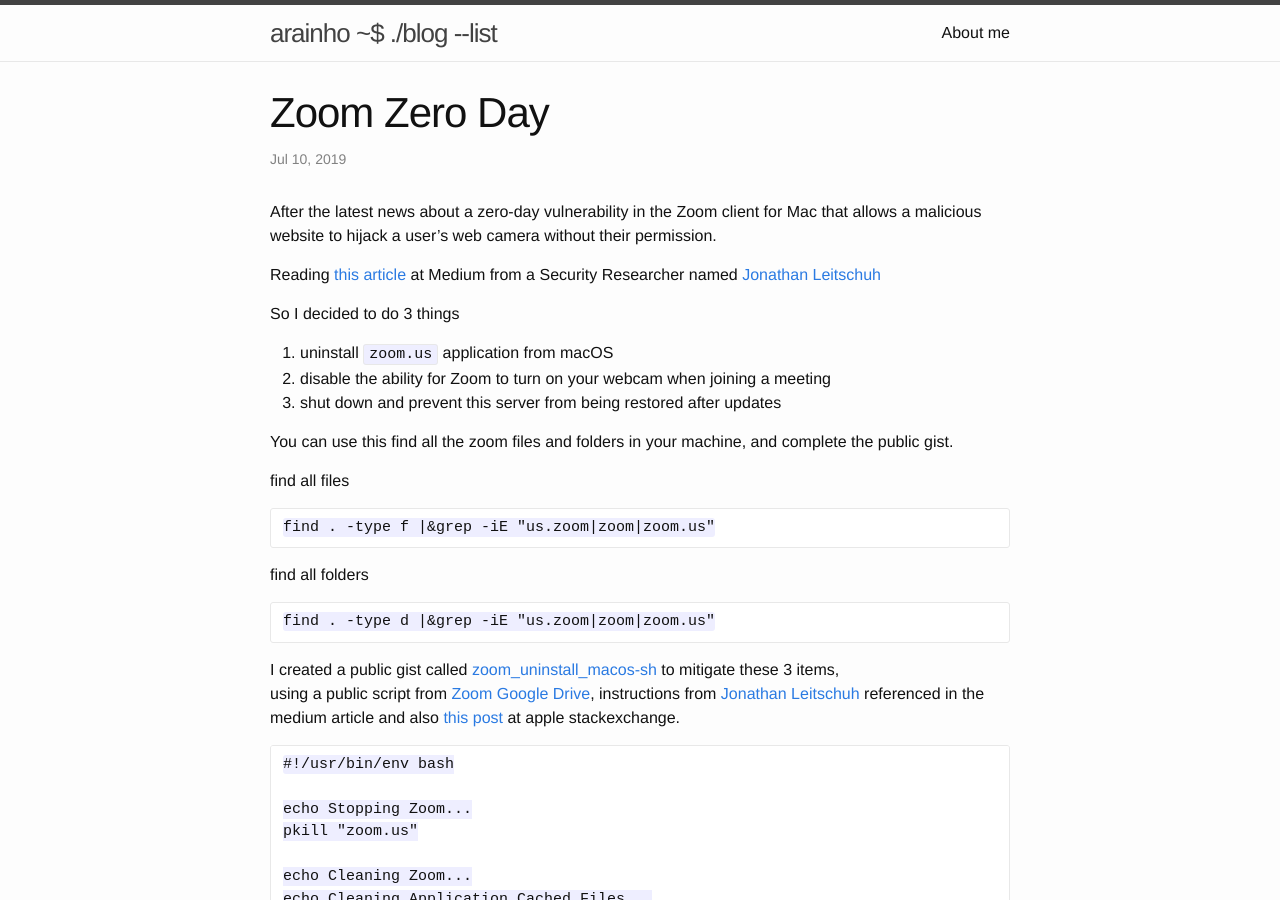
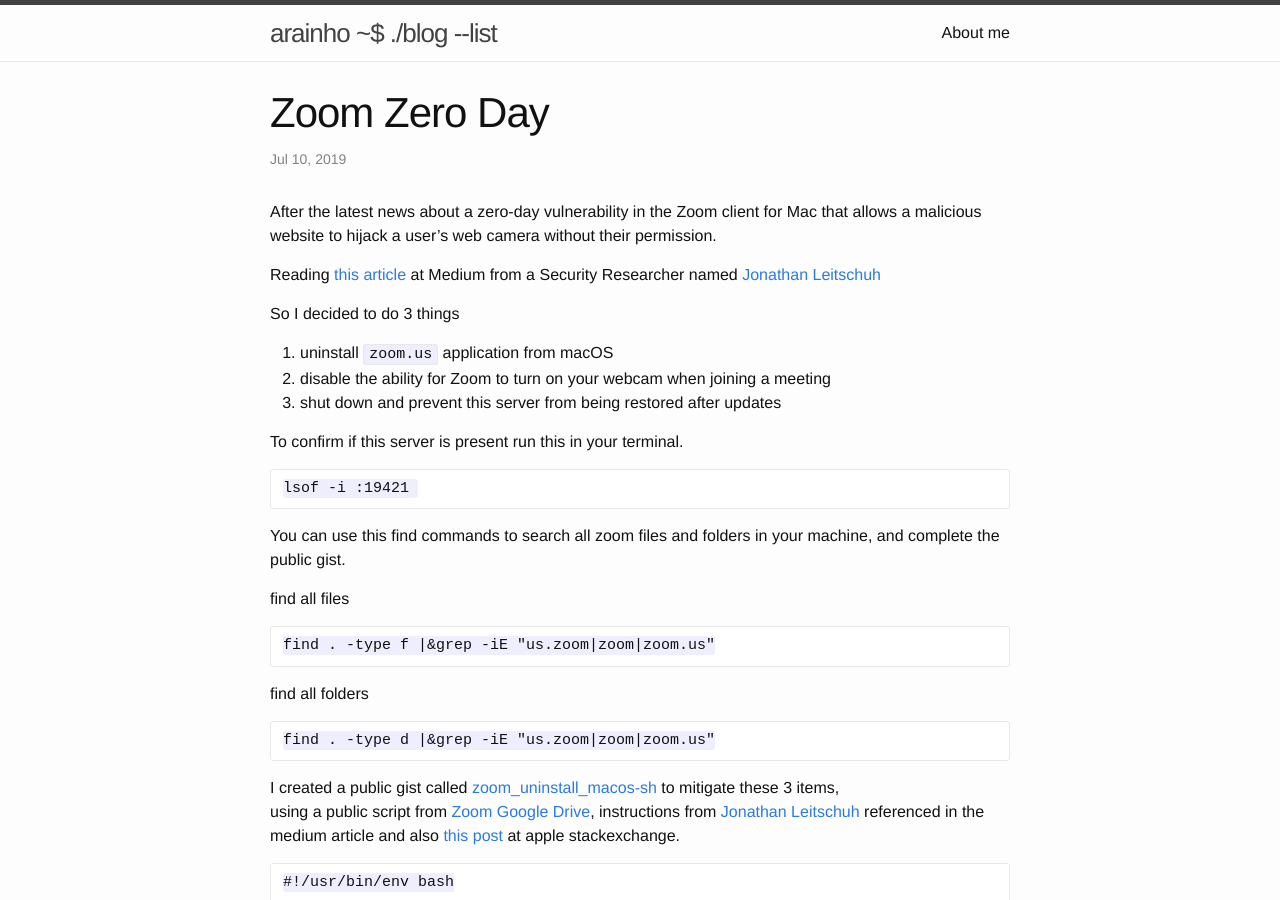
Before and after one commit to arainho/arainho.github.io, a Jekyll site: the page built from _posts/2019-07-10-zoom-zero-day.md, in a window 1280 px wide and 900 px high. Built offline with Jekyll 4.4.1, drawn with Linux system fonts in a browser that asks for light colours; our own code applies the rules of GitHub Pages for plain Markdown files.

Commit message:
confirm if server is running details

````diff
--- a/_posts/2019-07-10-zoom-zero-day.md
+++ b/_posts/2019-07-10-zoom-zero-day.md
@@ -7,7 +7,12 @@ So I decided to do 3 things
 2. disable the ability for Zoom to turn on your webcam when joining a meeting
 3. shut down and prevent this server from being restored after updates
 
-You can use this find all the zoom files and folders in your machine, and complete the public gist.
+To confirm if this server is present run this in your terminal.
+```
+lsof -i :19421
+```
+
+You can use this find commands to search all zoom files and folders in your machine, and complete the public gist.
 
 find all files
 ```
````
